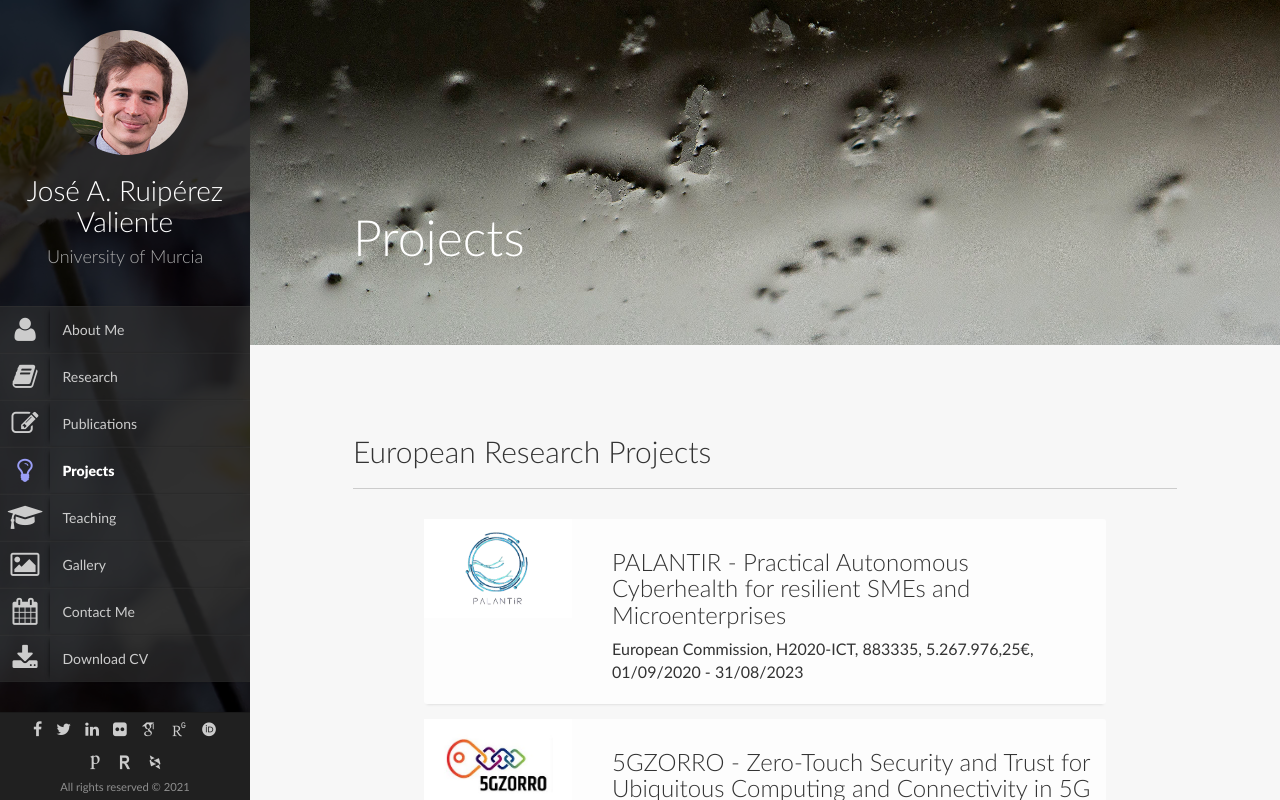
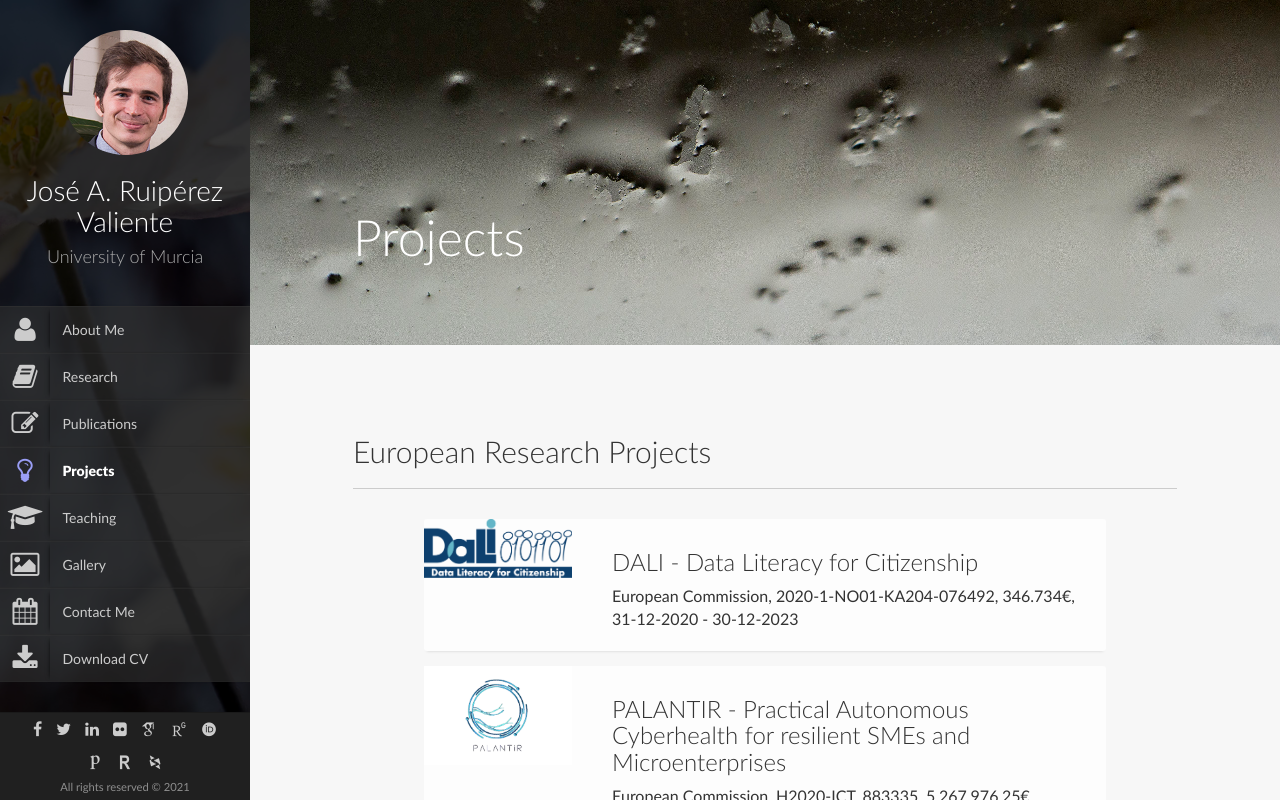
Before and after one commit to jruiperezv/jruiperezv.github.io, a plain HTML site: page projects.html in a window 1280 px wide. Drawn offline with Linux system fonts and the light colour scheme; files whose address does not match are found by name.

Commit message:
Adding Dali project

```diff
--- a/projects.html
+++ b/projects.html
@@ -187,6 +187,36 @@
                                 <div class="row">
                                     <div class="col-md-10 col-md-offset-1">
                                         <ul class="ul-withdetails">
+
+                                            <li>
+                                                <div class="row">
+                                                    <div class="col-sm-4 col-md-3">
+                                                        <div class="image">
+                                                            <img alt="image" src="img/projects/dali.png" class="img-responsive">
+                                                            <div class="imageoverlay">
+                                                                <i class="fa fa-search"></i>
+                                                            </div>
+
+                                                        </div>
+                                                    </div>
+                                                    <div class="col-sm-8 col-md-9">
+                                                        <div class="meta">
+                                                            <h3>DALI - Data Literacy for Citizenship</h3>
+                                                            <p>European Commission, 2020-1-NO01-KA204-076492, 346.734€, 31-12-2020 - 30-12-2023</p>
+                                                        </div>
+                                                    </div>
+                                                </div>
+                                                <div class="details">
+                                                    <p>In a digital world where data are more than ever ubiquitous, almost every app and every service is collecting data about people, and that people can access an immense amount of data, understanding the role of those data -and the algorithms behind them- in our lives (sometimes in the proposal we will refer to this as “data and algorithmic literacy”), as well as to learn how to use them, and how to take informed decisions about them, is more critical that never before. DALI aims to empower individuals (young adults, general adults, seniors) for responsible citizenship / civic engagement in terms of data, by acquiring and developing key competencesrelated to data literacy.
+
+                                                    Adults (as teachers, parents, families, workers, and so on) are in charge of the social uses and regulation of data, both at home and in the education of theyoung people, and moreover, in most of our countries adults are legally responsible for their children's data. Furthermore, seniors encounter data in their daily lives, such as grandparents interacting with their families, and as citizens interacting with public services such as tax or health systems.
+
+                                                    Adults recruited from our associated partner organisations and individuals (politicians, seniors, students, unemployed, workers, parents, adult educators, etc.) will participate in a co-creation process,will pilot and evaluate the games and playful learning materials, and adult educators will test the facilitator guide and, together with politicians, evaluate the policy recommendations and guidelines.</p>
+                                                    <p><a href="https://ec.europa.eu/programmes/erasmus-plus/projects/eplus-project-details/#project/2020-1-NO01-KA204-076492">Link to project</a></p>
+                                                </div>
+                                            </li>
+
+
                                             <li>
                                                 <div class="row">
                                                     <div class="col-sm-4 col-md-3">
```
Also changed, not shown: img/projects/dali.png (added).
